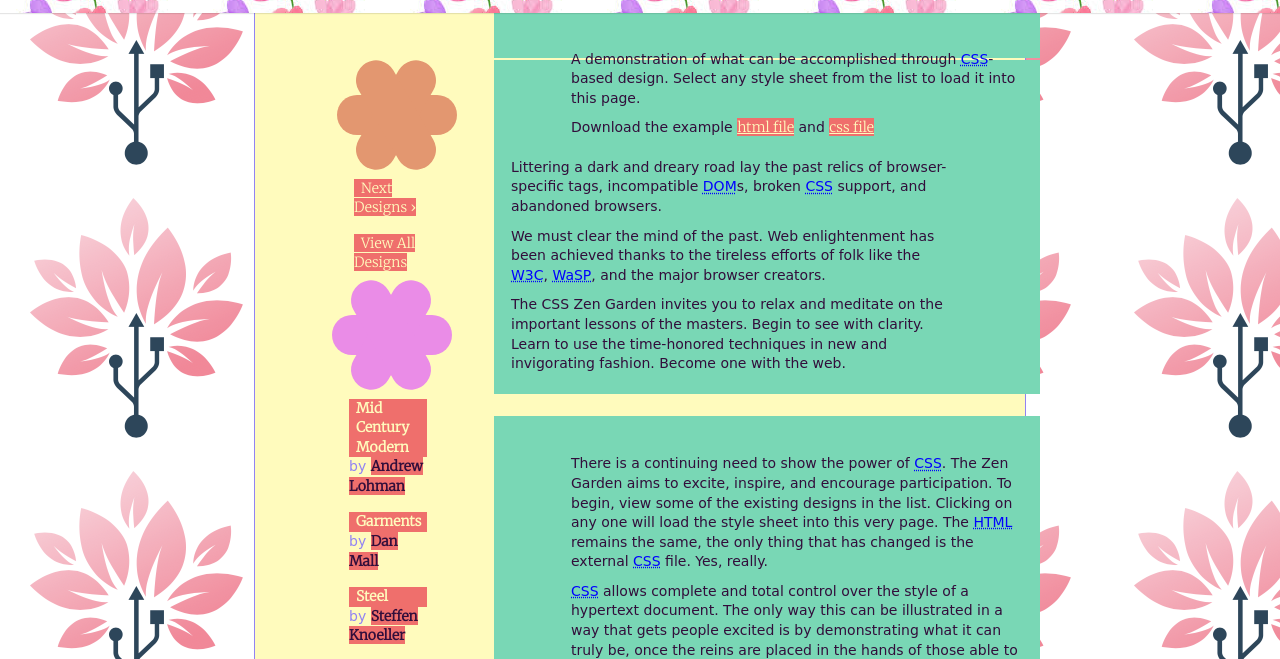
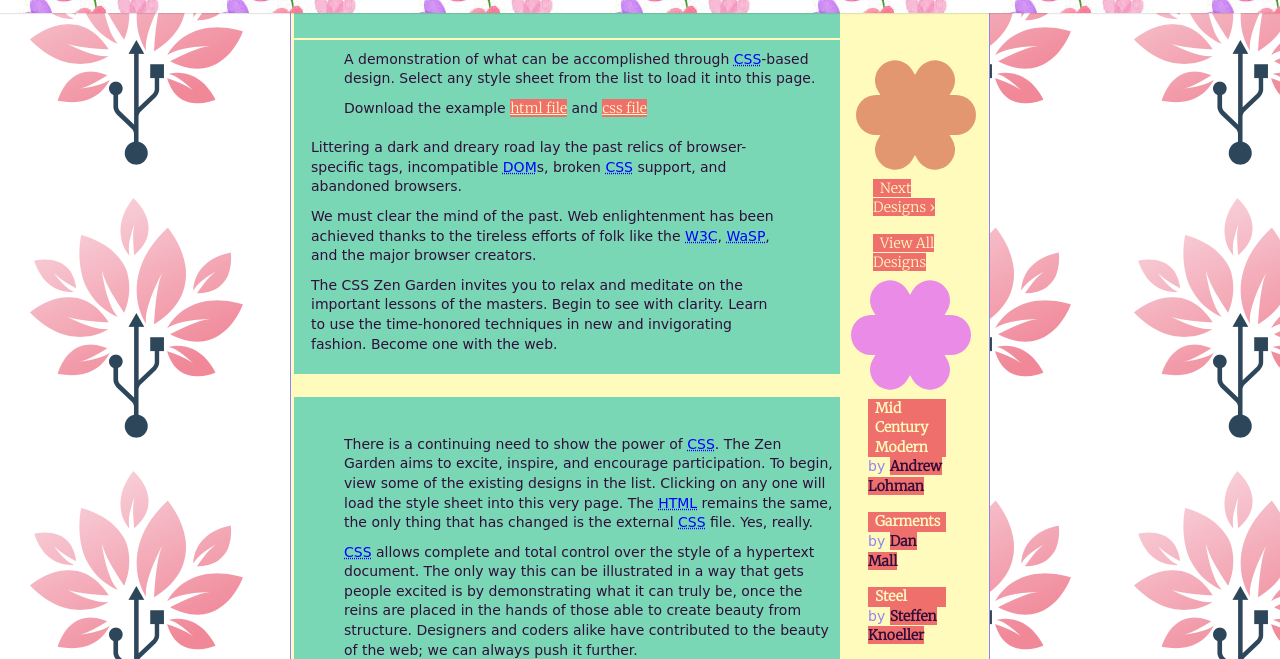
Before and after one commit to Giscam2501/Css-Zen-Garden, a website: page ZEN GARDEN PROJECT/index.html in a window 1280 px wide. Shown: the part 87-746 px from the top of the page. Drawn offline with nearby package versions, Linux system fonts and the light colour scheme; files that its build step writes are made by us from their sources; files whose address does not match are found by name; a web font is replaced by a local one.

Commit message:
Update style.scss

```diff
--- a/ZEN GARDEN PROJECT/scss/style.scss
+++ b/ZEN GARDEN PROJECT/scss/style.scss
@@ -88,7 +88,7 @@ body {
     /* ////////////// layout ///////////////// */
 
     .page-wrapper {
-    width:772px;
+    width:700px;
     margin:0 auto;
     padding:0 13px;
     position:relative;
@@ -110,7 +110,7 @@ body {
     width:546px;
     background-color:$color-1;
     background-repeat:repeat-y;
-    margin:0 0 2px 226px;
+    margin:0 0 2px -10px;
     color:$color-3;
     display:block;
     padding-top:0px;
@@ -121,8 +121,8 @@ body {
 
     footer {
     width:539px;
-    margin:5px 0 0 226px;
-    text-align:right;
+    margin:5px 0 0 106px;
+    text-align:left;
     padding:3px 14px 43px 0;
     }
 
@@ -130,8 +130,8 @@ body {
     background-color:$color-2 ;
     position:absolute;
     top:179px;
-    left:20px;
-    width:207px;
+    left:560px;
+    width:150px;
     }
 
     .design-selection, .design-archives, .zen-resources {
@@ -140,15 +140,15 @@ body {
     }
 
     .summary p, .explanation p, .benefits p {
-    padding:0 15px 10px 77px;
+    padding:0 5px 10px 50px;
     }
 
     .preamble p, .participation p, .requirements p {
-    padding:0 85px 10px 17px;
+    padding:0 55px 10px 17px;
     }
 
     .requirements p:nth-child(6) {
-    padding:0 85px 10px 17px;
+    padding:0 55px 10px 17px;
     }
 
     .sidebar li {
@@ -252,3 +252,11 @@ body {
     margin-top: 40px;
     padding:0 25px 20px 17px;
     }
+    .zen-resources{
+        position:absolute;
+        left: 1px
+    }
+    #zen-resources{
+        position:absolute;
+        left: 1px
+    }
```
